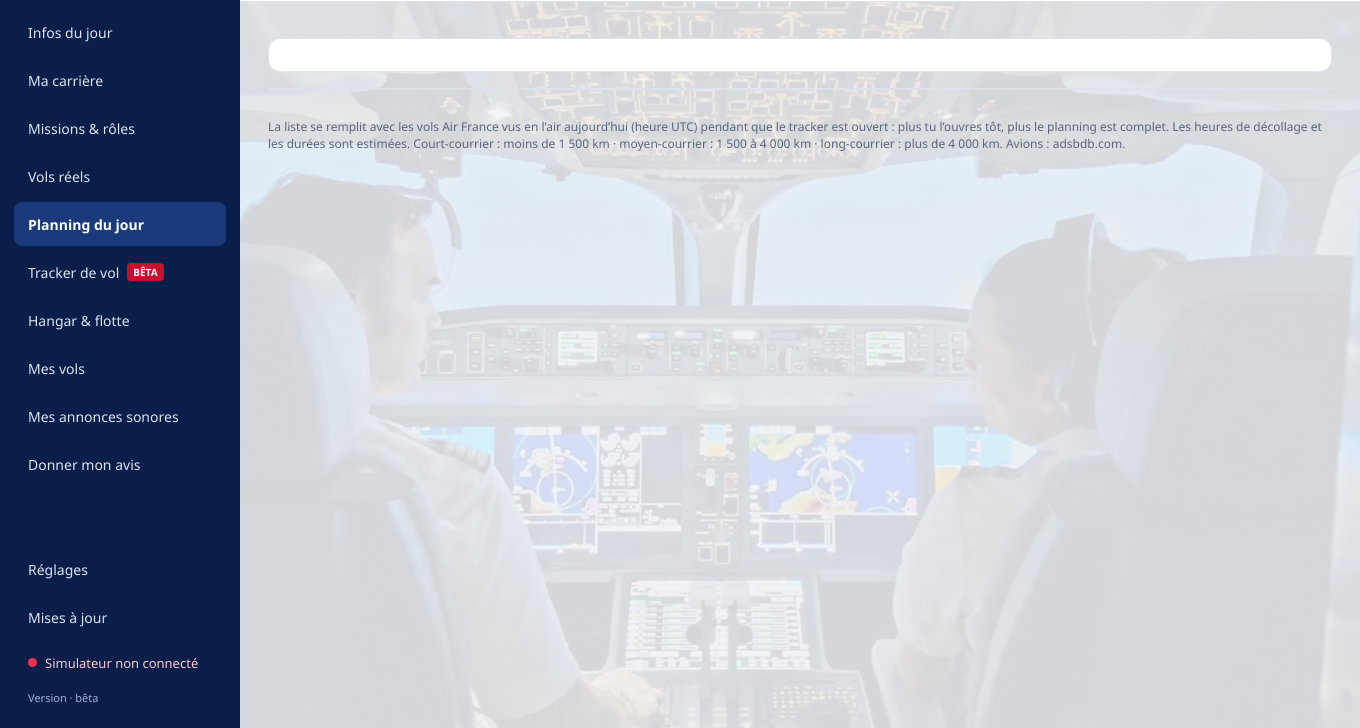
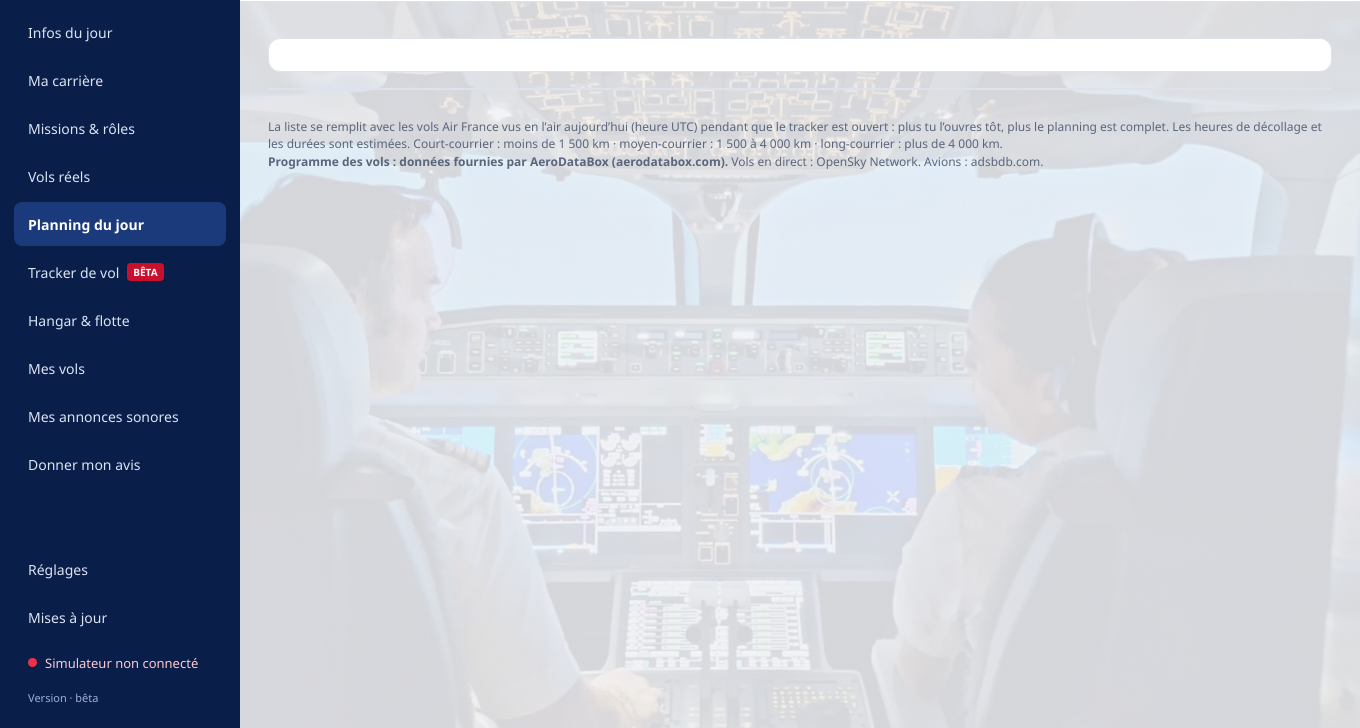
Before and after one commit to air-france-virtuel/tracker, an Electron app: page renderer/index.html in a window 1360 px wide. Both pictures are taken after a click on the button "Planning du jour". Shown: the part 72-800 px from the top of the page. Drawn offline with Linux system fonts and the light colour scheme; no server answers.

Commit message:
Planning : mention de la source AeroDataBox
Co-Authored-By: Claude Opus 5.5 <noreply@anthropic.com>
Claude-Session: https://claude.ai/code/session_019wZguYxj6SzHr5ami9Eubx

```diff
--- a/renderer/index.html
+++ b/renderer/index.html
@@ -139,7 +139,7 @@
         <div class="card" id="planMine"></div>
         <div class="card" id="planRot" hidden></div>
         <div class="card" style="padding:0;overflow:hidden"><div id="planTable"></div></div>
-        <p class="muted small">La liste se remplit avec les vols Air France vus en l’air aujourd’hui (heure UTC) pendant que le tracker est ouvert : plus tu l’ouvres tôt, plus le planning est complet. Les heures de décollage et les durées sont estimées. Court-courrier : moins de 1 500 km · moyen-courrier : 1 500 à 4 000 km · long-courrier : plus de 4 000 km. Avions : adsbdb.com.</p>
+        <p class="muted small">La liste se remplit avec les vols Air France vus en l’air aujourd’hui (heure UTC) pendant que le tracker est ouvert : plus tu l’ouvres tôt, plus le planning est complet. Les heures de décollage et les durées sont estimées. Court-courrier : moins de 1 500 km · moyen-courrier : 1 500 à 4 000 km · long-courrier : plus de 4 000 km.<br><b>Programme des vols : données fournies par AeroDataBox (aerodatabox.com).</b> Vols en direct : OpenSky Network. Avions : adsbdb.com.</p>
       </div>
     </section>
 
```
